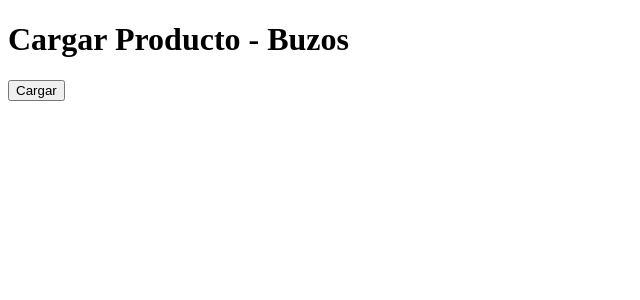
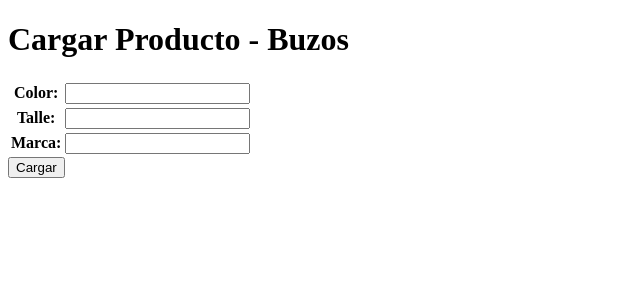
Before and after one commit to NazaPons/Entrega1-Silva-Pons, a Django app: page /ProyectoDesblog/api_buzos/ in a window 1280 px wide. Shown: the top 300 px of the page, without its empty margins (0-640 px from the left). Run offline with Django 4.2, Linux system fonts and the light colour scheme.

Commit message:
Cargamos la resolución de los problemas de los forms, modificamos modelos y dejamos la app funcionando correctamente

```diff
--- a/ProyectoDesblog/admin.py
+++ b/ProyectoDesblog/admin.py
@@ -3,7 +3,7 @@ from .models import *
 
 # Register your models here.
 
-admin.site.register(Buzos)
-admin.site.register(Remeras)
-admin.site.register(Pantalones)
+admin.site.register(Buzo)
+admin.site.register(Remera)
+admin.site.register(Pantalon)
 admin.site.register(Usuario)
--- a/ProyectoDesblog/forms.py
+++ b/ProyectoDesblog/forms.py
@@ -6,16 +6,16 @@ class form_usuarios(forms.Form):
     email = forms.EmailField()
 
 class form_remeras(forms.Form):
-    color: forms.CharField(max_length=40)
-    talle: forms.CharField(max_length=40)
-    marca: forms.CharField(max_length=40)
+    color = forms.CharField(max_length=40)
+    talle = forms.CharField(max_length=40)
+    marca = forms.CharField(max_length=40)
 
 class form_pantalones(forms.Form):
-    color: forms.CharField(max_length=40)
-    talle: forms.CharField(max_length=40)
-    marca: forms.CharField(max_length=40)
+    color = forms.CharField(max_length=40)
+    talle = forms.CharField(max_length=40)
+    marca = forms.CharField(max_length=40)
 
 class form_buzos(forms.Form):
-    color: forms.CharField(max_length=40)
-    talle: forms.CharField(max_length=40)
-    marca: forms.CharField(max_length=40)
+    color = forms.CharField(max_length=40)
+    talle = forms.CharField(max_length=40)
+    marca = forms.CharField(max_length=40)
--- a/ProyectoDesblog/templates/inicio.html
+++ b/ProyectoDesblog/templates/inicio.html
@@ -11,7 +11,7 @@
 <body>
   <nav class="navbar navbar-expand-lg bg-light">
     <div class="container-fluid">
-      <a class="navbar-brand" href="http://127.0.0.1:8000/ProyectoDesblog/">Deblog</a>
+      <a class="navbar-brand" href="http://127.0.0.1:8000/ProyectoDesblog/">Desblog</a>
       <button class="navbar-toggler" type="button" data-bs-toggle="collapse" data-bs-target="#navbarNav" aria-controls="navbarNav" aria-expanded="false" aria-label="Toggle navigation">
         <span class="navbar-toggler-icon"></span>
       </button>
--- a/ProyectoDesblog/templates/pantalones.html
+++ b/ProyectoDesblog/templates/pantalones.html
@@ -9,7 +9,7 @@
   <br>
   <h2>Cargue aquí sus productos - Pantalones</h2>
   <div class="contenidoPantalones">
-    <form class="formDataPantalones" action="/ProyectoDesblog/pantalones" method="POST"> {% csrf_token %}
+    <form class="formDataPantalones" action="/ProyectoDesblog/pantalones/" method="POST"> {% csrf_token %}
         <input type="text" name="color" placeholder="Color">
         <input type="text" name="talle" placeholder="Talle">
         <input type="text" name="marca" placeholder="Marca">
--- a/ProyectoDesblog/templates/remeras.html
+++ b/ProyectoDesblog/templates/remeras.html
@@ -10,7 +10,7 @@
   <br>
   <h2>Cargue aquí sus productos - Remeras</h2>
   <div class="contenidoRemeras">
-    <form class="formDataRemeras" action="/ProyectoDesblog/remeras" method="POST"> {% csrf_token %}
+    <form class="formDataRemeras" action="/ProyectoDesblog/remeras/" method="POST"> {% csrf_token %}
         <input type="text" name="color" placeholder="Color">
         <input type="text" name="talle" placeholder="Talle">
         <input type="text" name="marca" placeholder="Marca">
@@ -18,7 +18,7 @@
     </form>
   </div>
   <div>
-    <form class="formDataRemeras" action="/ProyectoDesblog/buscar_remeras/" method="GET">
+    <form class="formDataRemeras" action="/ProyectoDesblog/buscar_remera/" method="GET">
         <input type="text" name="marca" placeholder="Marca">
         <button type="submit" class="btn btn-primary btndj">Buscar</button>
     </form>
--- a/ProyectoDesblog/views.py
+++ b/ProyectoDesblog/views.py
@@ -1,9 +1,7 @@
 from django.shortcuts import render
 from django.http import HttpResponse
-from ProyectoDesblog.models import Buzos, Pantalones, Remeras
-from ProyectoDesblog.forms import form_buzos, form_pantalones, form_remeras
-from ProyectoDesblog.models import Usuario
-from ProyectoDesblog.forms import form_usuarios
+from ProyectoDesblog.models import Buzo, Pantalon, Remera, Usuario
+from ProyectoDesblog.forms import form_buzos, form_pantalones, form_remeras, form_usuarios
 # Create your views here.
 
 
@@ -14,12 +12,21 @@ def inicio(request):
     return render(request, "inicio.html")
 
 def remeras(request):
+    if request.method == "POST":
+        remera = Remera(color = request.POST['color'], talle = request.POST['talle'], marca = request.POST['marca'])
+        remera.save()
     return render(request, "remeras.html")
 
 def buzos(request):
+    if request.method == "POST":
+        buzo = Buzo(color = request.POST['color'], talle = request.POST['talle'], marca = request.POST['marca'])
+        buzo.save()
     return render(request, "buzos.html")
 
 def pantalones(request):
+    if request.method == "POST":
+        pantalon = Pantalon(color = request.POST['color'], talle = request.POST['talle'], marca = request.POST['marca'])
+        pantalon.save()
     return render(request, "pantalones.html")
 
 def api_usuarios(request):
@@ -39,7 +46,7 @@ def api_buzos(request):
         formulario = form_buzos(request.POST)
         if formulario.is_valid():
             informacion = formulario.cleaned_data
-            buzo = Buzos(color = informacion['color'], talle = informacion['talle'], marca = informacion['marca'])
+            buzo = Buzo(color = informacion['color'], talle = informacion['talle'], marca = informacion['marca'])
             buzo.save()
             return render(request, "api_buzos.html")
     else:
@@ -51,7 +58,7 @@ def api_pantalones(request):
         formulario = form_pantalones(request.POST)
         if formulario.is_valid():
             informacion = formulario.cleaned_data
-            pantalon = Pantalones(color = informacion['color'], talle = informacion['talle'], marca = informacion['marca'])
+            pantalon = Pantalon(color = informacion['color'], talle = informacion['talle'], marca = informacion['marca'])
             pantalon.save()
             return render(request, "api_pantalones.html")
     else:
@@ -63,7 +70,7 @@ def api_remeras(request):
         formulario = form_remeras(request.POST)
         if formulario.is_valid():
             informacion = formulario.cleaned_data
-            remera = Remeras(color = informacion['color'], talle = informacion['talle'], marca = informacion['marca'])
+            remera = Remera(color = informacion['color'], talle = informacion['talle'], marca = informacion['marca'])
             remera.save()
             return render(request, "api_remeras.html")
     else:
@@ -83,7 +90,7 @@ def buscar_usuario(request):
 def buscar_buzo(request):
     if request.GET["marca"]:
         marca = request.GET["marca"]
-        buzos = Buzos.objects.filter(marca__icontains = marca)
+        buzos = Buzo.objects.filter(marca__icontains = marca)
         return render(request, "buzos.html", {"buzos" : buzos})
     else:
         respuesta = "No enviaste datos"
@@ -92,7 +99,7 @@ def buscar_buzo(request):
 def buscar_pantalon(request):
     if request.GET["marca"]:
         marca = request.GET["marca"]
-        pantalones = Pantalones.objects.filter(marca__icontains = marca)
+        pantalones = Pantalon.objects.filter(marca__icontains = marca)
         return render(request, "pantalones.html", {"pantalones" : pantalones})
     else:
         respuesta = "No enviaste datos"
@@ -101,7 +108,7 @@ def buscar_pantalon(request):
 def buscar_remera(request):
     if request.GET["marca"]:
         marca = request.GET["marca"]
-        remeras = Remeras.objects.filter(marca__icontains = marca)
+        remeras = Remera.objects.filter(marca__icontains = marca)
         return render(request, "remeras.html", {"remeras" : remeras})
     else:
         respuesta = "No enviaste datos"
```
Also changed, not shown: ProyectoDesblog/models.py (+12 -12 lines), db.sqlite3.
